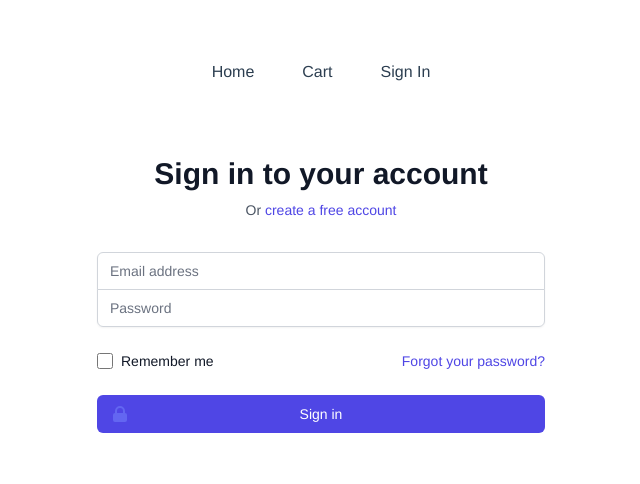
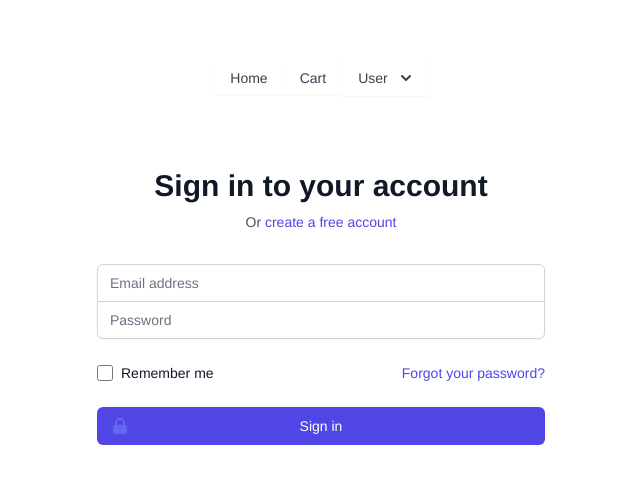
Before and after one commit to Trin4317/vite-bookstore, a Vue app: page /sign-in in a window 1280 px wide. Shown: the top 484 px of the page, without its empty margins (319-959 px from the left). Built offline with nearby package versions, Linux system fonts and the light colour scheme.

Commit message:
update Navbar component

```diff
--- a/src/components/TopNavbar.vue
+++ b/src/components/TopNavbar.vue
@@ -1,5 +1,41 @@
 <template>
-	<router-link class="mx-6" to="/">Home</router-link>
-	<router-link class="mx-6" to="/cart/">Cart</router-link>
-	<router-link class="mx-6" to="/sign-in/">Sign In</router-link>
+	<router-link class="shadow-sm px-4 py-2 bg-white text-sm font-medium text-gray-700 hover:bg-gray-50" :class="{'bg-gray-100 text-gray-900' : isActive('/')}" to="/">Home</router-link>
+	<router-link class="shadow-sm px-4 py-2 bg-white text-sm font-medium text-gray-700 hover:bg-gray-50" :class="{'bg-gray-100 text-gray-900' : isActive('/cart/')}" to="/cart/">Cart</router-link>
+	<div class="relative inline-block text-left">
+	  <div>
+	    <button @click="toggleMenu" type="button" class="inline-flex justify-center w-full shadow-sm px-4 py-2 bg-white text-sm font-medium text-gray-700 hover:bg-gray-50" id="menu-button" aria-expanded="true" aria-haspopup="true">
+	      User
+	      <svg class="-mr-1 ml-2 h-5 w-5" xmlns="http://www.w3.org/2000/svg" viewBox="0 0 20 20" fill="currentColor" aria-hidden="true">
+	        <path fill-rule="evenodd" d="M5.293 7.293a1 1 0 011.414 0L10 10.586l3.293-3.293a1 1 0 111.414 1.414l-4 4a1 1 0 01-1.414 0l-4-4a1 1 0 010-1.414z" clip-rule="evenodd" />
+	      </svg>
+	    </button>
+	  </div>
+
+	  <div v-show="showMenu" class="origin-top-right absolute right-0 mt-2 w-56 rounded-md shadow-lg bg-white ring-1 ring-black ring-opacity-5 focus:outline-none" role="menu" aria-orientation="vertical" aria-labelledby="menu-button" tabindex="-1">
+	    <div class="py-1" role="none">
+	      <!-- Active: "bg-gray-100 text-gray-900", Not Active: "text-gray-700" -->
+	      <router-link class="text-gray-700 block px-4 py-2 text-sm" :class="{'bg-gray-100 text-gray-900' : isActive('/sign-in/')}" to="/sign-in/" id="menu-item-0">Sign In</router-link>
+	      <router-link class="text-gray-700 block px-4 py-2 text-sm" :class="{'bg-gray-100 text-gray-900' : isActive('/sign-up/')}" to="/sign-up/" id="menu-item-1">Register</router-link>
+
+	    </div>
+	  </div>
+	</div>
 </template>
+
+<script>
+export default {
+	data() {
+		return {
+			showMenu: false,
+		};
+	},
+	methods: {
+		toggleMenu() {
+			this.showMenu = !this.showMenu;
+		},
+		isActive(url) {
+			return window.location.pathname === url;
+		},
+	}
+}
+</script>
```
